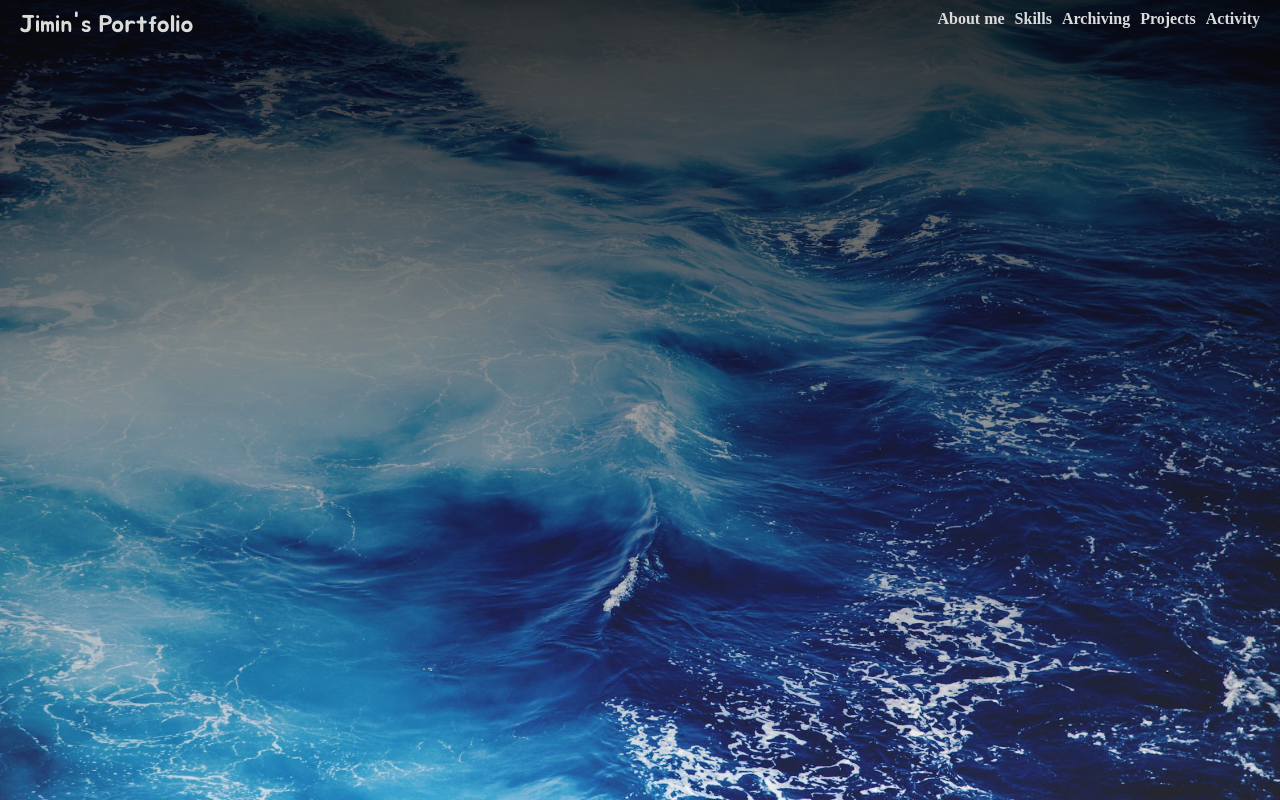
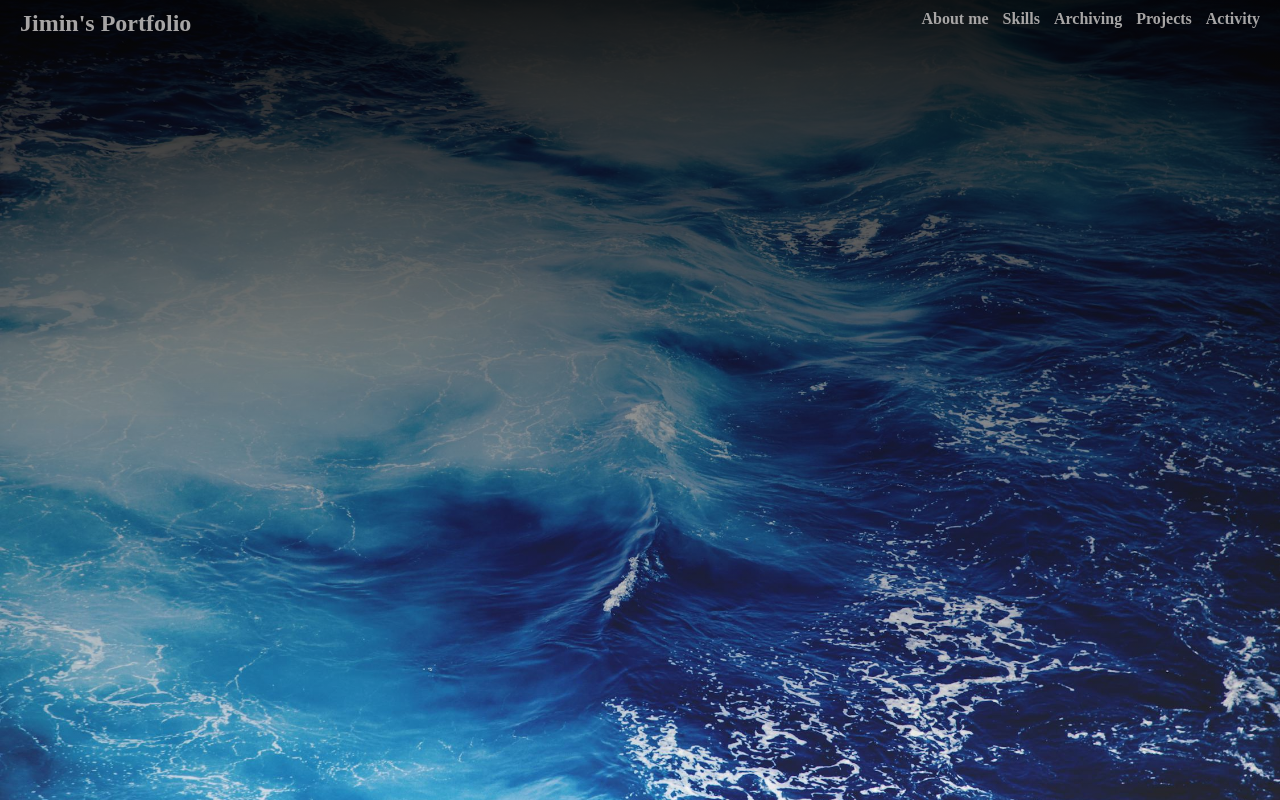
Before and after one commit to wlals4264/bluemin-portfolio, a Next.js app: page /home in a window 1280 px wide. Built offline with nearby package versions, Linux system fonts and the light colour scheme.

Commit message:
design: 메인 페이지 네브 디자인

```diff
--- a/src/app/page.tsx
+++ b/src/app/page.tsx
@@ -10,21 +10,21 @@ export default function LandingPage() {
   useEffect(() => {
     gsap.to('.wave-one', {
       rotation: 360,
-      duration: 4,
+      duration: 5,
       repeat: -1,
       ease: 'linear',
     });
 
     gsap.to('.wave-two', {
       rotation: 360,
-      duration: 5,
+      duration: 7,
       repeat: -1,
       ease: 'linear',
     });
 
     gsap.to('.wave-three', {
       rotation: 360,
-      duration: 7,
+      duration: 9,
       repeat: -1,
       ease: 'linear',
     });
--- a/src/styles/Header.scss
+++ b/src/styles/Header.scss
@@ -4,18 +4,20 @@
   justify-content: space-between;
   padding: 10px 20px;
   z-index: 2;
-  color: #dbdbdb;
+  color: #a7a5a5;
 
   span {
     &:hover {
       color: white;
+      transform: translateY(2px);
       transition: color 0.3s ease;
+      transition: transform 0.3s ease;
     }
   }
 }
 
 .logo {
-  font-family: var(--font-jua);
+  font-weight: bold;
   font-size: 1.5rem;
 
   &:hover {
--- a/src/styles/Home.scss
+++ b/src/styles/Home.scss
@@ -19,6 +19,6 @@
   left: 0;
   width: 100%;
   height: 100%;
-  background: linear-gradient(to bottom, rgba(0, 0, 0, 0.8) 0%, rgba(0, 0, 0, 0) 100%);
+  background: linear-gradient(to bottom, rgba(0, 0, 0, 0.9) 0%, rgba(0, 0, 0, 0) 100%);
   z-index: 1;
 }
--- a/src/styles/LandingPage.scss
+++ b/src/styles/LandingPage.scss
@@ -31,6 +31,7 @@
     &:hover {
       cursor: pointer;
       color: rgb(0, 10, 205);
+      transform: translateY(-10px);
       transition: color 0.3s ease;
     }
   }
--- a/src/styles/Nav.scss
+++ b/src/styles/Nav.scss
@@ -1,6 +1,6 @@
 nav {
   display: flex;
-  gap: 10px;
+  gap: 14px;
 
   span {
     cursor: pointer;
```
